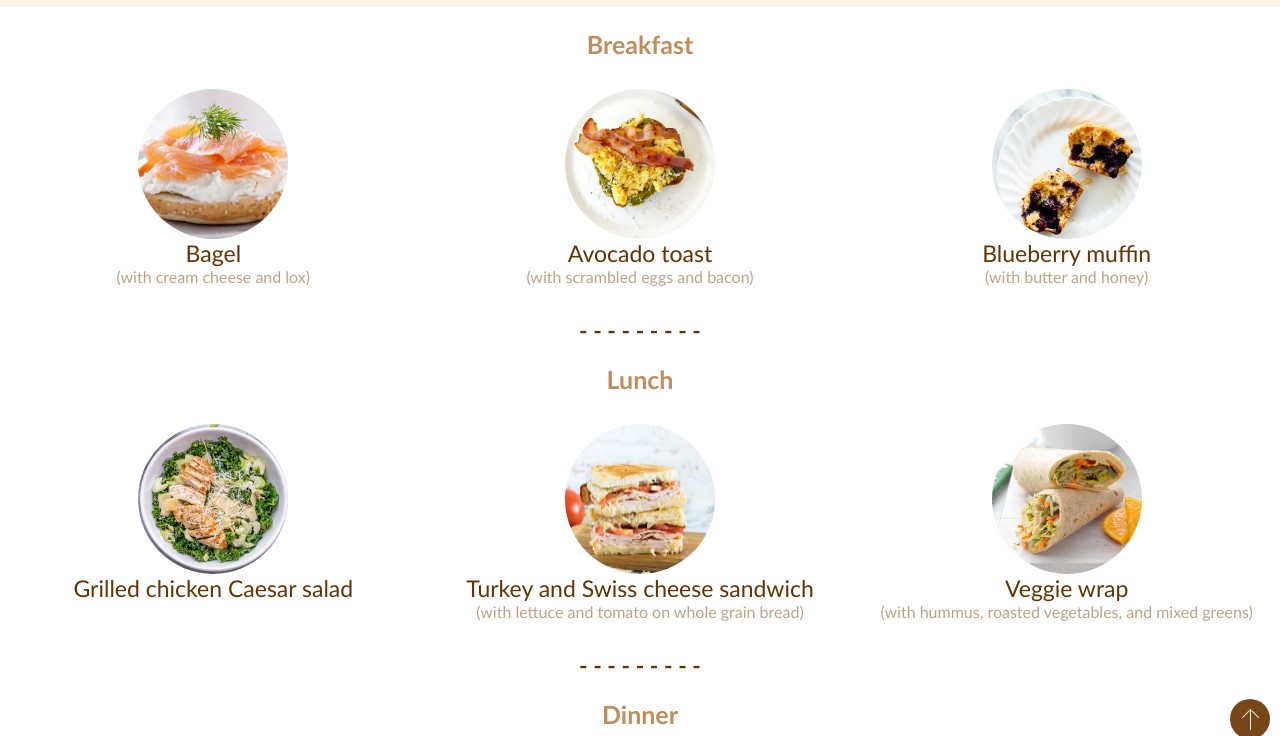
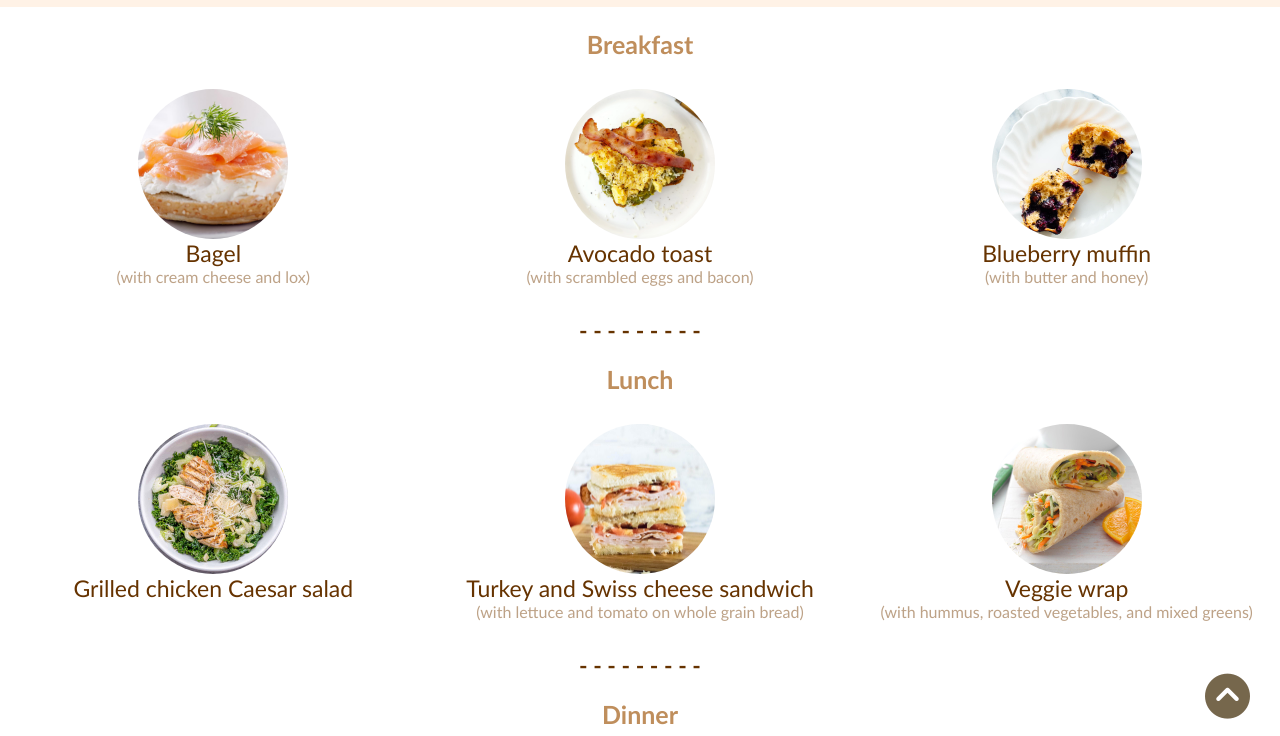
Before and after one commit to MMMC-Chrono/My_Cafe.github.io, a plain HTML site: page menu.html in a window 1280 px wide. Shown: the part 51-787 px from the top of the page. Drawn offline with Linux system fonts and the light colour scheme.

Commit message:
changed toTop arrow and relocate drag

```diff
--- a/assets/css/about.css
+++ b/assets/css/about.css
@@ -24,6 +24,15 @@ body {
     font-family: Calibri, 'Trebuchet MS', sans-serif;
     font-size: 2rem;
     color: var(--brown);
+}
+
+body {
+    -ms-overflow-style: none;
+    scrollbar-width: none;
+}
+
+body::-webkit-scrollbar {
+    display: none;
 }
 
 .padding-block {
@@ -156,11 +165,11 @@ h2 {
 #arrow {
     position: absolute;
     top: 50%;
-    left: -4%;
+    left: -5%;
 }
 
 #arrow i {
-    margin-left: .8rem;
+    margin-left: 1.5rem;
 }
 
 footer {
--- a/assets/css/contact.css
+++ b/assets/css/contact.css
@@ -24,6 +24,15 @@ body {
     font-family: Calibri, 'Trebuchet MS', sans-serif;
     color: var(--brown);
     font-size: 2rem;
+}
+
+body {
+    -ms-overflow-style: none;
+    scrollbar-width: none;
+}
+
+body::-webkit-scrollbar {
+    display: none;
 }
 
 .padding-block {
--- a/assets/css/menu.css
+++ b/assets/css/menu.css
@@ -22,6 +22,15 @@ html {
 
 body {
     font-family: Calibri, 'Trebuchet MS', sans-serif;
+}
+
+body {
+    -ms-overflow-style: none;
+    scrollbar-width: none;
+}
+
+body::-webkit-scrollbar {
+    display: none;
 }
 
 .padding-block {
@@ -120,11 +129,8 @@ body {
     align-items: center;
     right: 1rem;
     bottom: 1rem;
-    width: 4rem;
-    height: 4rem;
-    border-radius: 50%;
-    background: var(--brown);
-    opacity: 0.9;
+    font-size: 4rem;
+    opacity: 0.7;
     text-decoration: none;
     z-index: 10;
 }
@@ -234,6 +240,11 @@ footer {
         font-size: 2.3rem;
     }
 
+    #toTop {
+        right: 2rem;
+        bottom: 2rem;
+    }
+
     .nav-name img{
         height: 3.3rem;
         padding-left: 1.7rem;
@@ -265,6 +276,13 @@ footer {
 }
 
 @media screen and (min-width: 1024px) {
+
+    #toTop {
+        font-size: 4.5rem;
+        right: 3rem;
+        bottom: 3rem;
+    }
+
     .menu ul{
         grid-template-columns: repeat(3, 1fr);
     }
--- a/assets/css/styles.css
+++ b/assets/css/styles.css
@@ -13,6 +13,15 @@ html {
     --brown: #663300;
     --light-brown: #bf8e5c;
     --beige: #fff2e6;
+}
+
+body {
+    -ms-overflow-style: none;
+    scrollbar-width: none;
+}
+
+body::-webkit-scrollbar {
+    display: none;
 }
 
 #home {
--- a/menu.html
+++ b/menu.html
@@ -6,6 +6,7 @@
         <meta name="viewport" content="width=device-width, initial-scale=1.0">
         <title>My Cafe | Menu</title>
         <link rel="stylesheet" href="./assets/css/menu.css">
+        <script src="https://kit.fontawesome.com/ba7f655f8f.js" crossorigin="anonymous"></script>
     </head>
     <body>
 
@@ -141,7 +142,7 @@
         </div>
 
         <a href="#top" id="toTop">
-            <img src="./assets/images/icons/arrow-up.png" alt="" class="">
+            <i class="fa-solid fa-circle-chevron-up" style="color: #3d2700;"></i>
         </a>
 
         <footer id="Contact">
```
